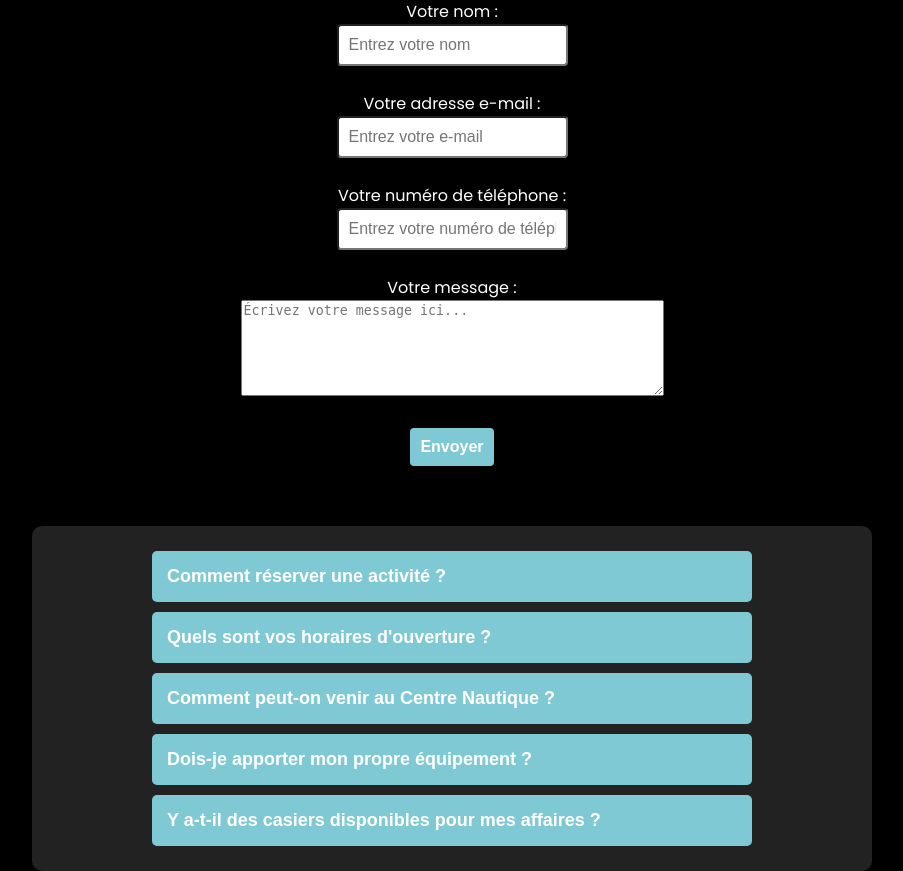
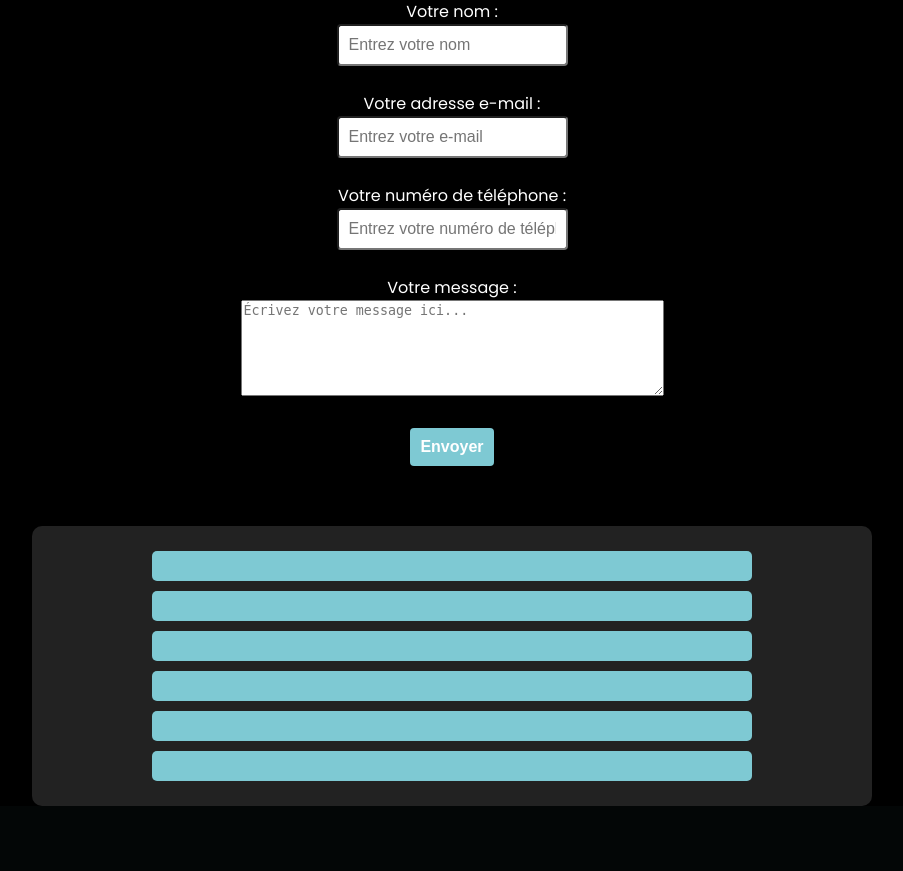
Before and after one commit to wiisar/voileProject, a PHP site: page /contact.php in a window 1280 px wide. Shown: the part 431-1302 px from the top of the page, without its empty margins (188-1091 px from the left). After the commit the page ends 1237 px from the top, so only its background shows below. Run offline with PHP 8.4, Linux system fonts and the light colour scheme; data comes from the database, SQL or seed files in the repository.

Commit message:
ajout BDD FAQ

```diff
--- a/html/contact.php
+++ b/html/contact.php
@@ -41,41 +41,39 @@
     </section>
 
     <div class="bloc-FAQ">
-        <div class="item-FAQ">
-          <button class="question-FAQ" id="q1">Comment réserver une activité ?</button>
-          <div class="reponse-FAQ" id="r1">
-            <p>Pour réserver une activité, vous pouvez nous contacter directement via notre page de réservation ou nous appeler au numéro indiqué sur cette page.</p>
-          </div>
-        </div>
+      <?php
+        $db_host = getenv('MYSQL_HOST') ?: 'localhost';
+        $db_port = getenv('MYSQL_PORT') ?: '3306';
+        $servername = $db_host . ":" . $db_port;
+        $db_username = getenv('MYSQL_USER') ?: 'bmanem';
+        $db_password = getenv('MYSQL_PASSWORD') ?: 'jeXja8-septuf-fitsuj';
+        $dbname = getenv('MYSQL_DATABASE') ?: 'bmanem';
 
-        <div class="item-FAQ">
-          <button class="question-FAQ" id="q2">Quels sont vos horaires d'ouverture ?</button>
-          <div class="reponse-FAQ" id="r2">
-            <p>Nos horaires d'ouverture sont disponibles sur la page dédiée de notre site, via l'onglet Informations/Horaires.</p>
-          </div>
-        </div>
+        // Create connection
+        $conn = new mysqli($servername, $db_username, $db_password, $dbname);
 
-        <div class="item-FAQ">
-            <button class="question-FAQ" id="q3">Comment peut-on venir au Centre Nautique ?</button>
-            <div class="reponse-FAQ" id="r3">
-              <p>Une piste cyclable longeant la côte vous permet d'arriver à notre centre nautique. Sinon, un parking est présent pour y venir en voiture et le bus 10 vous y dépose directement, à l'arrêt Les Flots.</p>
-            </div>
-        </div>
+        // Check connection
+        if ($conn->connect_error) {
+            die("Connection failed: " . $conn->connect_error);
+        }
 
-        <div class="item-FAQ">
-          <button class="question-FAQ" id="q4">Dois-je apporter mon propre équipement ?</button>
-          <div class="reponse-FAQ" id="r4">
-            <p>Non, nous fournissons tout le nécessaire pour vos activités. Vous pouvez cependant apporter votre propre matériel si vous le souhaitez.</p>
-          </div>
-        </div>
+        $sqlUser = "SELECT * FROM FAQ";
+        $stmt = $conn->prepare($sqlUser);
+        $stmt->execute();
+        $resultTypes = $stmt->get_result();
 
-        <div class="item-FAQ">
-            <button class="question-FAQ" id="q5">Y a-t-il des casiers disponibles pour mes affaires ?</button>
-            <div class="reponse-FAQ" id="r5">
-              <p>Le centre est équipé de vestiaires, de douches collectives et individuelles et de casiers avec bracelets-clés pour stocker vos affaires pendant votre pratique.</p>
-            </div>
-        </div>
+        while ($res = $resultTypes->fetch_assoc()) {
+          echo '<div class="item-FAQ">';
+          echo '<button class="question-FAQ"' . htmlspecialchars($res["question"]) . '</button>';
+          echo '<div class="reponse-FAQ"';
+            echo '<p>' . htmlspecialchars($res["reponse"]) . '</p>';
+          echo '</div>';
+        }
+      ?>
     </div>
+
+
+
 
     <script src="script/display.js"></script>
     <script src="script.js"></script>
```
Also changed, not shown: bdd/init-bdd-data.sql (+25 -5 lines).
